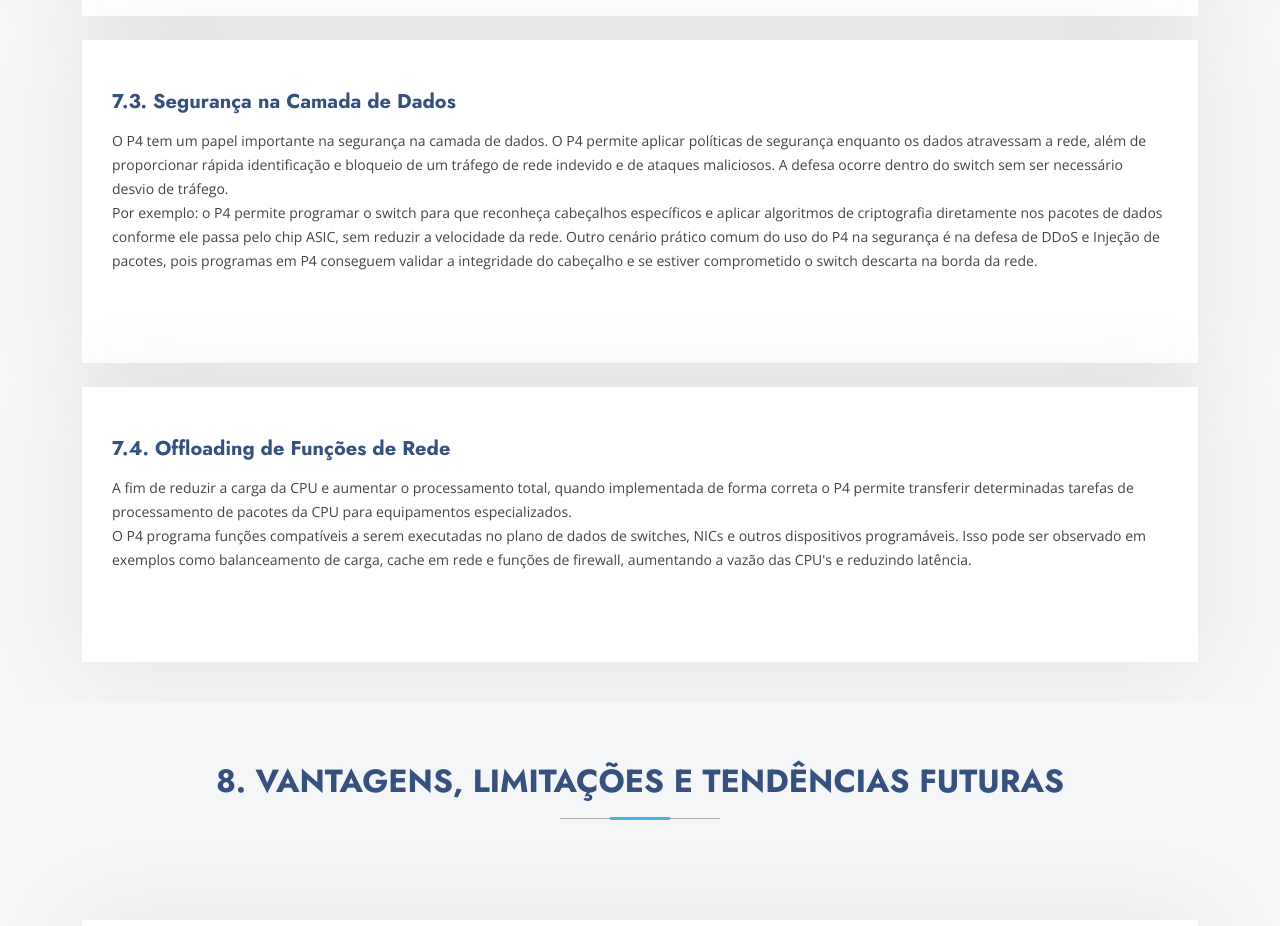
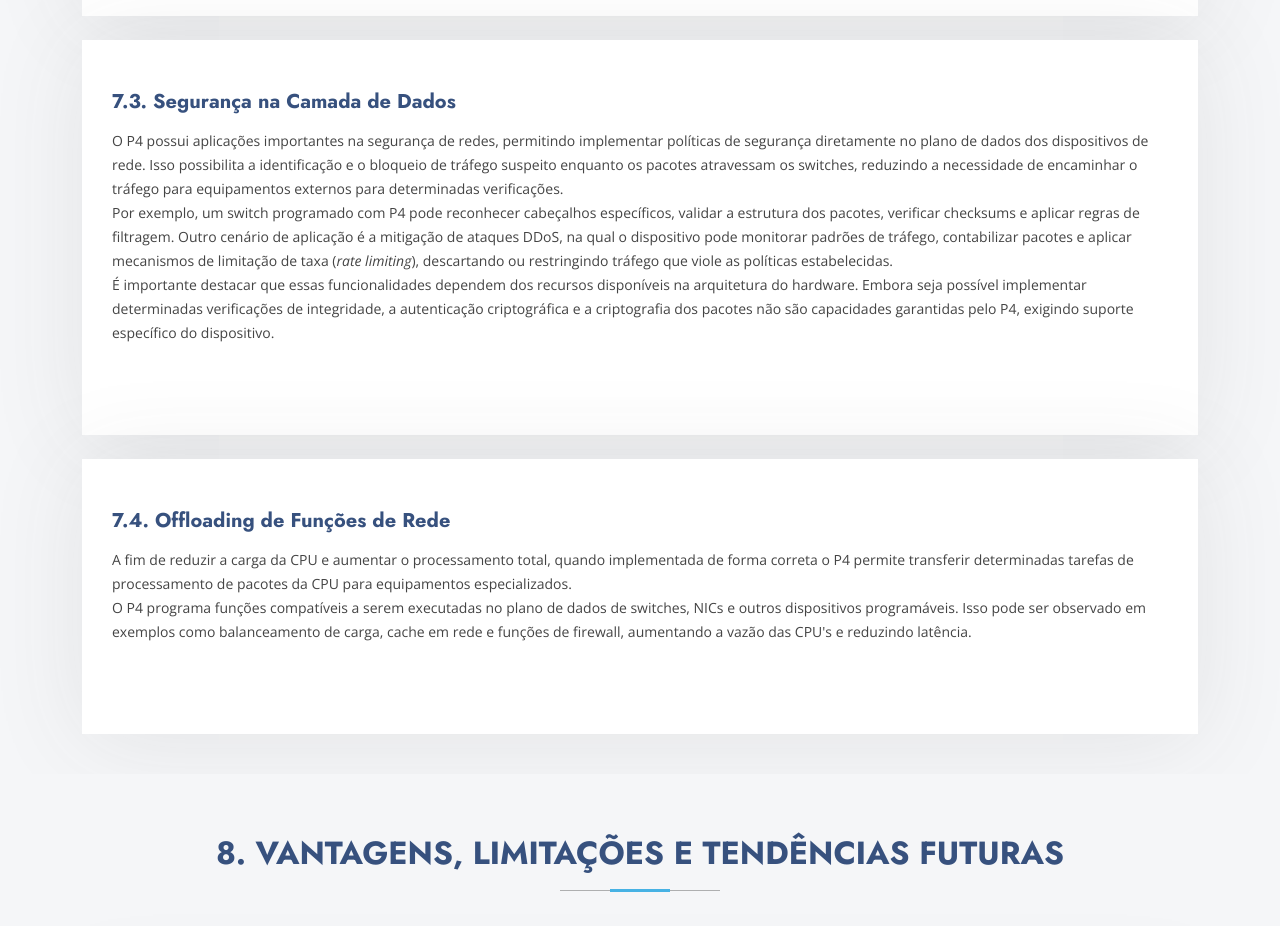
Before and after one commit to Nicolas-juliano/Redes_2, a plain HTML site: page index.html in a window 1280 px wide. Shown: the part 10880-11806 px from the top of the page. Drawn offline with nearby package versions, Linux system fonts and the light colour scheme.

Commit message:
Correção da 7.3 para criptografia

```diff
--- a/index.html
+++ b/index.html
@@ -454,6 +454,7 @@
       </div>
     </section><!-- /6. Ferramentas e Ecossistema -->
 
+
 <!-- 7. Casos de Uso e Aplicações -->
 <section id="casos" class="services section">
   <div class="container section-title" data-aos="fade-up">
@@ -491,10 +492,13 @@
         <div class="service-item position-relative">
           <h4>7.3. Segurança na Camada de Dados</h4>
           <p>
-                O P4 tem um papel importante na segurança na camada de dados. O P4 permite aplicar políticas de segurança enquanto os dados atravessam a rede, além de proporcionar rápida identificação e bloqueio de um tráfego de rede indevido e de ataques maliciosos. A defesa ocorre dentro do switch sem ser necessário desvio de tráfego.
+            O P4 possui aplicações importantes na segurança de redes, permitindo implementar políticas de segurança diretamente no plano de dados dos dispositivos de rede. Isso possibilita a identificação e o bloqueio de tráfego suspeito enquanto os pacotes atravessam os switches, reduzindo a necessidade de encaminhar o tráfego para equipamentos externos para determinadas verificações.
           </p>
           <p>
-                Por exemplo: o P4 permite programar o switch para que reconheça cabeçalhos específicos e aplicar algoritmos de criptografia diretamente nos pacotes de dados conforme ele passa pelo chip ASIC, sem reduzir a velocidade da rede. Outro cenário prático comum do uso do P4 na segurança é na defesa de DDoS e Injeção de pacotes, pois programas em P4 conseguem validar a integridade do cabeçalho e se estiver comprometido o switch descarta na borda da rede.
+            Por exemplo, um switch programado com P4 pode reconhecer cabeçalhos específicos, validar a estrutura dos pacotes, verificar checksums e aplicar regras de filtragem. Outro cenário de aplicação é a mitigação de ataques DDoS, na qual o dispositivo pode monitorar padrões de tráfego, contabilizar pacotes e aplicar mecanismos de limitação de taxa (<i>rate limiting</i>), descartando ou restringindo tráfego que viole as políticas estabelecidas.
+          </p>
+          <p>
+            É importante destacar que essas funcionalidades dependem dos recursos disponíveis na arquitetura do hardware. Embora seja possível implementar determinadas verificações de integridade, a autenticação criptográfica e a criptografia dos pacotes não são capacidades garantidas pelo P4, exigindo suporte específico do dispositivo.
           </p>
         </div>
       </div>
```
Lines whose indentation alone changed are shown as unchanged.
